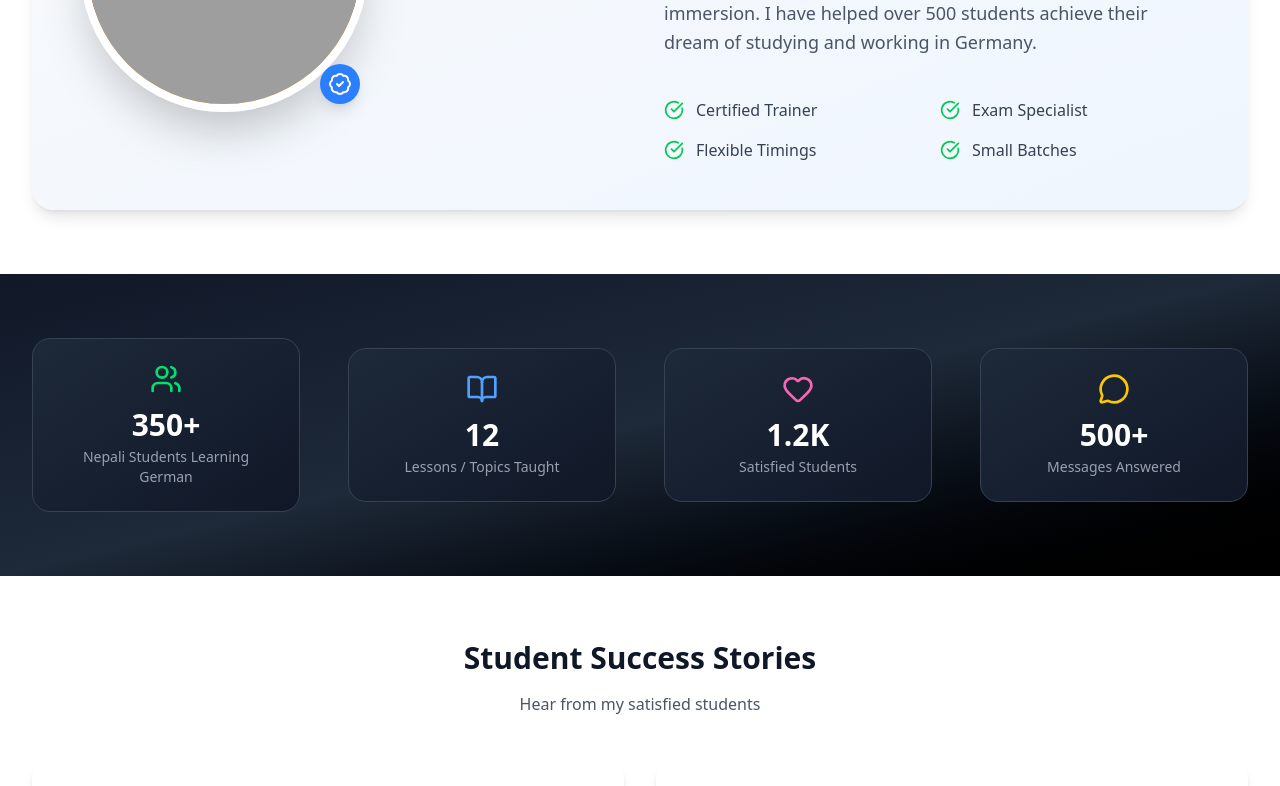
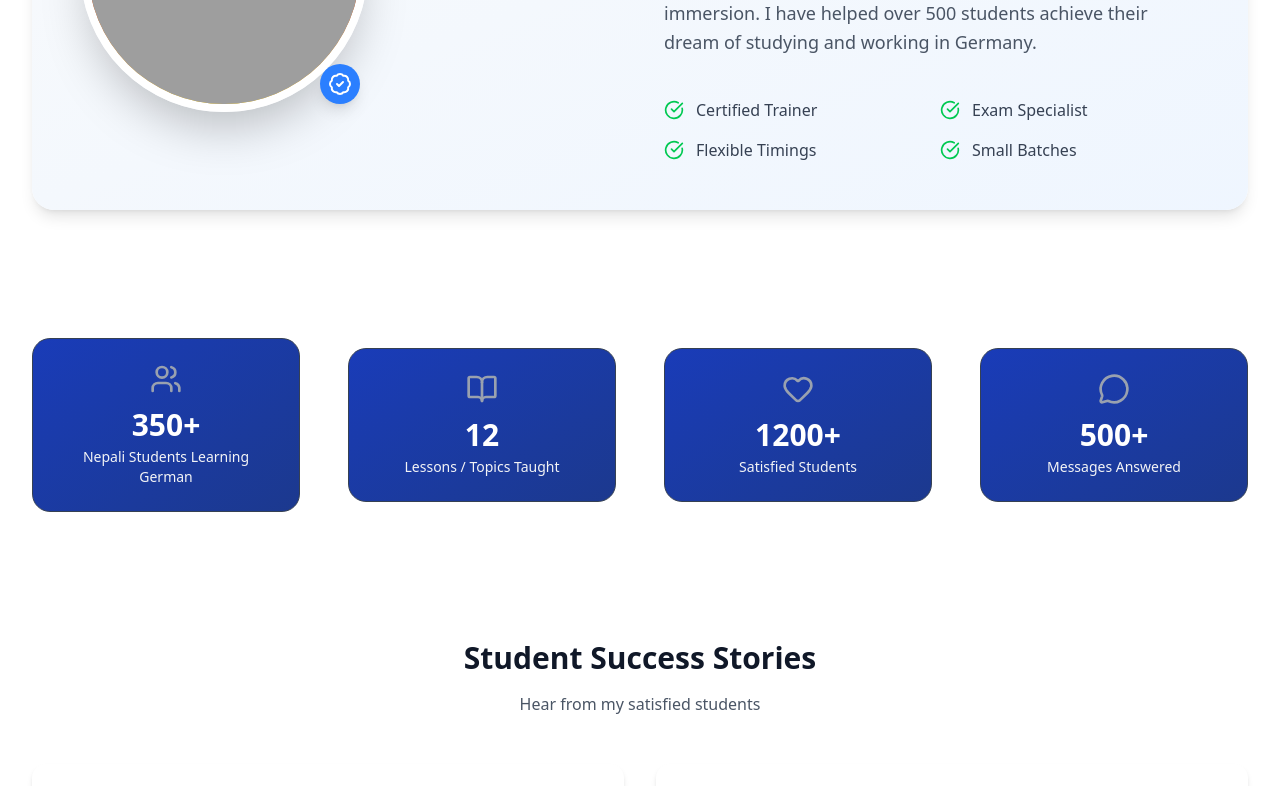
Before and after one commit to SuprimKhatri77/tutor-video, a Next.js app: page / in a window 1280 px wide. Shown: the part 1138-1924 px from the top of the page. Built offline with nearby package versions, Linux system fonts and the light colour scheme; grey boxes are pictures that could not be loaded.

Commit message:
hero text TypingComponent and Stats increase number animation inserted. The stats theme is matching with the whole theme now. Slightly motion animation also insert in landing.

```diff
--- /dev/null
+++ b/components/AnimatedCounter.tsx
@@ -0,0 +1,52 @@
+"use client"
+
+import {
+  animate,
+  easeOut,
+  KeyframeOptions,
+  useInView,
+  useIsomorphicLayoutEffect,
+} from "framer-motion"
+import { useRef } from "react"
+
+type AnimatedCounterProps = {
+  from: number
+  to: number
+  animationOptions?: KeyframeOptions
+}
+
+export const AnimatedCounter = ({
+  from,
+  to,
+  animationOptions,
+}: AnimatedCounterProps) => {
+  const ref = useRef<HTMLSpanElement>(null)
+
+  // Detect when element is visible
+  const isInView = useInView(ref, {
+    once: true, //  animate only once
+    margin: "-50px", // optional: trigger slightly earlier
+  })
+
+  useIsomorphicLayoutEffect(() => {
+    if (!isInView) return
+
+    const element = ref.current
+    if (!element) return
+
+    element.textContent = from.toFixed(0)
+
+    const controls = animate(from, to, {
+      duration: 1.5,
+      ease: easeOut,
+      ...animationOptions,
+      onUpdate(value) {
+        element.textContent = value.toFixed(0)
+      },
+    })
+
+    return () => controls.stop()
+  }, [isInView, from, to, animationOptions])
+
+  return <span ref={ref} />
+}
--- a/components/Home.tsx
+++ b/components/Home.tsx
@@ -1,6 +1,6 @@
 import { About } from "./landing/About";
 import { Hero } from "./landing/Hero";
-import { SocialStats } from "./landing/SocialStats";
+import { Stats } from "./landing/Stats";
 import { Testimonial } from "./landing/Testimonial";
 
 
@@ -9,7 +9,7 @@ export default function Home() {
     <div>
       <Hero />
       <About />
-      <SocialStats />
+      <Stats />
       <Testimonial />
     </div>
   )
--- /dev/null
+++ b/components/TypingComponent.tsx
@@ -0,0 +1,37 @@
+"use client"
+import { motion } from "framer-motion"
+
+type TypingProps = {
+  text: string
+  className?: string
+}
+
+export const LocalTypewriter = ({ text, className }: TypingProps) => {
+  const container = {
+    hidden: { opacity: 1 },
+    visible: {
+      opacity: 1,
+      transition: { staggerChildren: 0.1 },
+    },
+  }
+
+  const child = {
+    hidden: { opacity: 0 },
+    visible: { opacity: 1 },
+  }
+
+  return (
+    <motion.span
+      className={className + " inline-block"} // merge passed styles
+      variants={container}
+      initial="hidden"
+      animate="visible"
+    >
+      {text.split("").map((char, i) => (
+        <motion.span key={i} variants={child} className="inline-block">
+          {char}
+        </motion.span>
+      ))}
+    </motion.span>
+  )
+}
--- a/components/landing/Hero.tsx
+++ b/components/landing/Hero.tsx
@@ -1,6 +1,8 @@
+'use client'
 import { ChevronRight, MessageCircle } from "lucide-react";
 import { Badge } from "../ui/badge";
 import Link from "next/link";
+import { LocalTypewriter } from "../TypingComponent";
 
 export const Hero = () => {
   return (
@@ -14,7 +16,10 @@ export const Hero = () => {
         <h1 className="text-4xl sm:text-5xl md:text-6xl font-bold text-gray-900">
           Master German from <span className="text-blue-600">Nepal</span>
           <br />
-          Your Journey to <span className="text-red-600">Germany</span>
+          Your Journey to <LocalTypewriter
+    text={"Germany"}
+    className="text-4xl sm:text-5xl md:text-6xl font-bold text-red-600"
+  />
         </h1>
         <Badge className="bg-blue-600">Starts Here</Badge>
 
@@ -47,7 +52,7 @@ export const Hero = () => {
         </div>
 
         {/* Trust Badge */}
-        <div className="flex flex-col sm:flex-row items-center space-y-3 sm:space-y-0 sm:space-x-3 pt-4">
+        <div className="hidden md:flex flex-col sm:flex-row items-center space-y-3 sm:space-y-0 sm:space-x-3 pt-4">
           <div className="flex -space-x-2">
             <div className="w-10 h-10 rounded-full bg-blue-400 border-2 border-white"></div>
             <div className="w-10 h-10 rounded-full bg-green-400 border-2 border-white"></div>
--- a/components/landing/SocialStats.tsx
+++ /dev/null
@@ -1,41 +0,0 @@
-import {  Heart, MessageCircle, Users, BookOpen } from "lucide-react";
-
-export const SocialStats = () => {
-  return (
-    <section className="py-16 px-4 sm:px-6 lg:px-8 bg-linear-to-br from-gray-900 via-gray-800 to-black">
-      <div className="max-w-7xl mx-auto">
-        <div className="grid lg:grid-cols-4 gap-12 items-center">
-
-
-
-          {/* Stats */}
-            <div className="bg-linear-to-br from-gray-800 to-gray-900 rounded-2xl p-6 text-center border border-gray-700 hover:border-green-500 transition">
-              <Users className="h-8 w-8 text-green-400 mx-auto mb-3" />
-              <div className="text-3xl font-bold text-white mb-1">350+</div>
-              <div className="text-gray-400 text-sm">Nepali Students Learning German</div>
-            </div>
-
-            <div className="bg-linear-to-br from-gray-800 to-gray-900 rounded-2xl p-6 text-center border border-gray-700 hover:border-blue-500 transition">
-              <BookOpen className="h-8 w-8 text-blue-400 mx-auto mb-3" />
-              <div className="text-3xl font-bold text-white mb-1">12</div>
-              <div className="text-gray-400 text-sm">Lessons / Topics Taught</div>
-            </div>
-
-            <div className="bg-linear-to-br from-gray-800 to-gray-900 rounded-2xl p-6 text-center border border-gray-700 hover:border-pink-500 transition">
-              <Heart className="h-8 w-8 text-pink-400 mx-auto mb-3" />
-              <div className="text-3xl font-bold text-white mb-1">1.2K</div>
-              <div className="text-gray-400 text-sm">Satisfied Students</div>
-            </div>
-
-            <div className="bg-linear-to-br from-gray-800 to-gray-900 rounded-2xl p-6 text-center border border-gray-700 hover:border-yellow-500 transition">
-              <MessageCircle className="h-8 w-8 text-yellow-400 mx-auto mb-3" />
-              <div className="text-3xl font-bold text-white mb-1">500+</div>
-              <div className="text-gray-400 text-sm">Messages Answered</div>
-            </div>
-        </div>
-
-
-      </div>
-    </section>
-  );
-};
--- /dev/null
+++ b/components/landing/Stats.tsx
@@ -0,0 +1,50 @@
+"use client"
+import {  Heart, MessageCircle, Users, BookOpen } from "lucide-react";
+import { AnimatedCounter } from "../AnimatedCounter";
+import {motion} from "framer-motion"
+
+export const Stats = () => {
+  return (
+    <section  className="py-16 px-4 sm:px-6 lg:px-8">
+      <div className="max-w-7xl mx-auto">
+        <div className="grid lg:grid-cols-4 gap-12 items-center">
+
+          {/* Stats */}
+            <motion.div viewport={{once: true}} initial={{opacity: 0}} whileInView={{opacity:1}} transition={{duration: 0.6, ease: "easeIn"}}
+
+               className="bg-linear-to-br from-blue-800 to-blue-900 rounded-2xl p-6 text-center border border-gray-700 hover:border-green-500 transition">
+              <Users className="h-8 w-8 text-gray-400 mx-auto mb-3" />
+              <div className="text-3xl font-bold text-white mb-1">
+              <AnimatedCounter from={0} to={350} />+
+
+              </div>
+              <div className="text-gray-100 text-sm">Nepali Students Learning German</div>
+            </motion.div>
+
+            <motion.div viewport={{once: true}} initial={{opacity: 0}} whileInView={{opacity:1}} transition={{duration: 0.7, ease: "easeIn"}} className="bg-linear-to-br from-blue-800 to-blue-900 rounded-2xl p-6 text-center border border-gray-700 hover:border-blue-500 transition">
+              <BookOpen className="h-8 w-8 text-gray-400 mx-auto mb-3" />
+              <div className="text-3xl font-bold text-white mb-1">12</div>
+              <div className="text-gray-100 text-sm">Lessons / Topics Taught</div>
+            </motion.div>
+
+            <motion.div viewport={{once: true}} initial={{opacity: 0}} whileInView={{opacity:1}} transition={{duration: 0.8, ease: "easeIn"}} className="bg-linear-to-br from-blue-800 to-blue-900 rounded-2xl p-6 text-center border border-gray-700 hover:border-pink-500 transition">
+              <Heart className="h-8 w-8 text-gray-400 mx-auto mb-3" />
+              <div className="text-3xl font-bold text-white mb-1">
+              <AnimatedCounter from={0} to={1200} animationOptions={{duration: 3}}/>
+
+                +</div>
+              <div className="text-gray-100 text-sm">Satisfied Students</div>
+            </motion.div>
+
+            <motion.div viewport={{once: true}} initial={{opacity: 0}} whileInView={{opacity:1}} transition={{duration: 0.9, ease: "easeIn"}} className="bg-linear-to-br from-blue-800 to-blue-900 rounded-2xl p-6 text-center border border-gray-700 hover:border-yellow-500 transition">
+              <MessageCircle className="h-8 w-8 text-gray-400 mx-auto mb-3" />
+              <div className="text-3xl font-bold text-white mb-1">500+</div>
+              <div className="text-gray-100 text-sm">Messages Answered</div>
+            </motion.div>
+        </div>
+
+
+      </div>
+    </section>
+  );
+};
```
